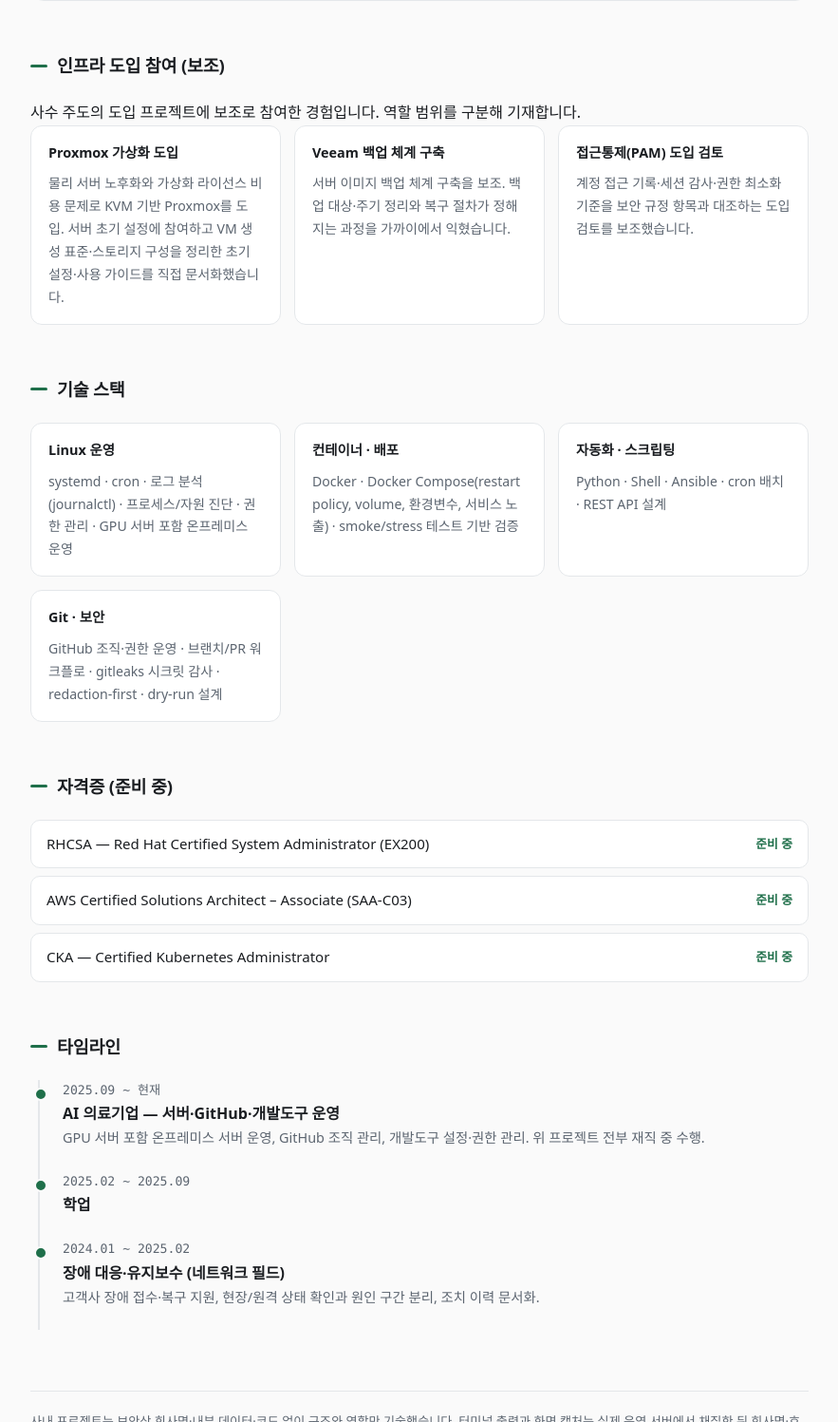
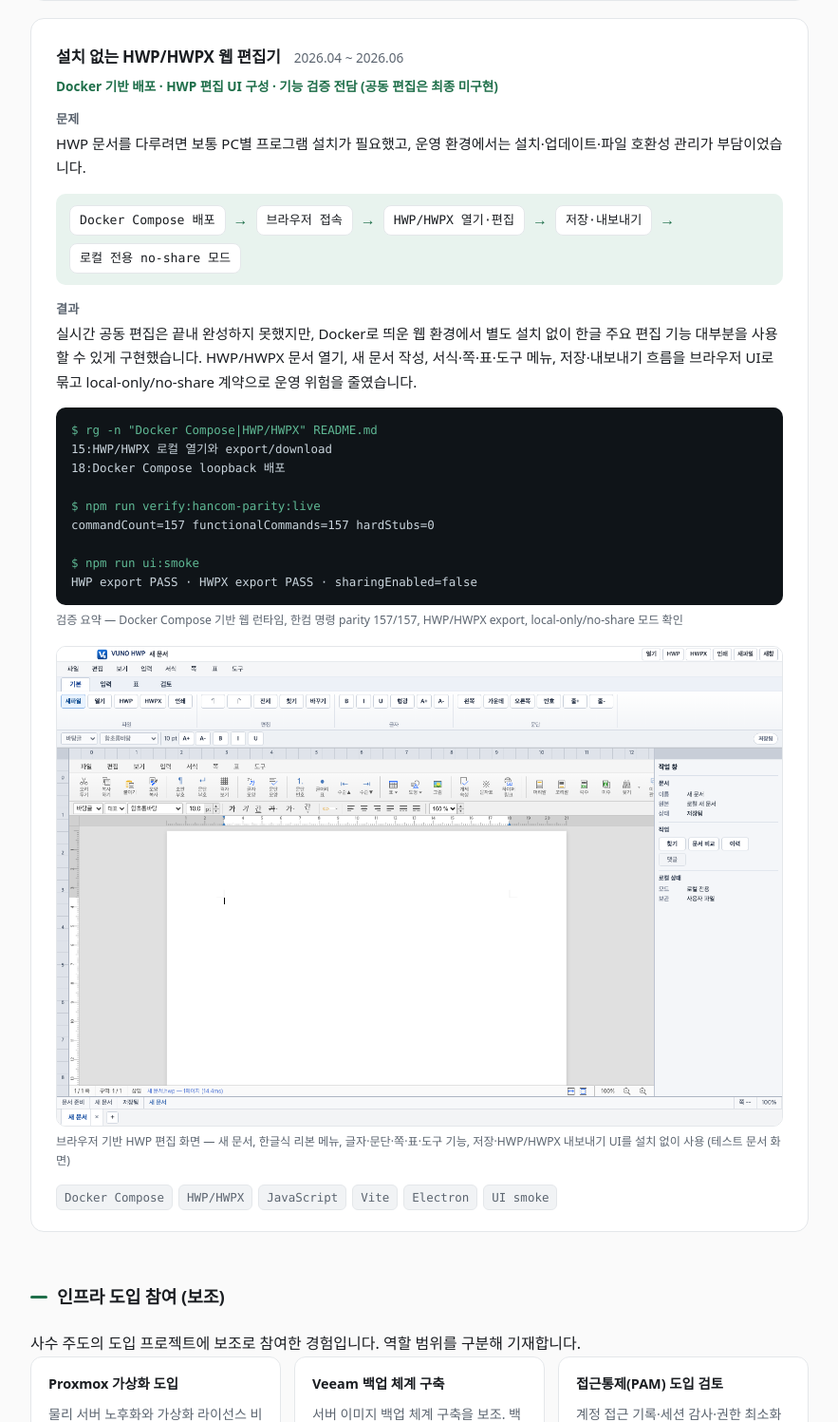
Before and after one commit to ZC021/portfolio, a plain HTML site: page index.html in a window 1280 px wide. Shown: the part 4838-6335 px from the top of the page at 95% size, without its empty margins (198-1081 px from the left). Drawn offline with Linux system fonts and the light colour scheme.

Commit message:
Add RHWP web editor project

```diff
--- a/index.html
+++ b/index.html
@@ -233,6 +233,35 @@ www-authenticate: Basic realm="infra-control"</div>
     </figure>
     <div class="tags"><span>Python</span><span>OAuth 위임 인증</span><span>REST API</span><span>Microsoft Entra</span></div>
   </div>
+
+  <div class="proj">
+    <div class="top"><h3>설치 없는 HWP/HWPX 웹 편집기</h3><span class="period">2026.04 ~ 2026.06</span></div>
+    <div class="role">Docker 기반 배포 · HWP 편집 UI 구성 · 기능 검증 전담 (공동 편집은 최종 미구현)</div>
+    <p><b class="k">문제</b>HWP 문서를 다루려면 보통 PC별 프로그램 설치가 필요했고, 운영 환경에서는 설치·업데이트·파일 호환성 관리가 부담이었습니다.</p>
+    <div class="flow">
+      <span class="n">Docker Compose 배포</span><span class="a">→</span>
+      <span class="n">브라우저 접속</span><span class="a">→</span>
+      <span class="n">HWP/HWPX 열기·편집</span><span class="a">→</span>
+      <span class="n">저장·내보내기</span><span class="a">→</span>
+      <span class="n">로컬 전용 no-share 모드</span>
+    </div>
+    <p><b class="k">결과</b>실시간 공동 편집은 끝내 완성하지 못했지만, Docker로 띄운 웹 환경에서 별도 설치 없이 한글 주요 편집 기능 대부분을 사용할 수 있게 구현했습니다. HWP/HWPX 문서 열기, 새 문서 작성, 서식·쪽·표·도구 메뉴, 저장·내보내기 흐름을 브라우저 UI로 묶고 local-only/no-share 계약으로 운영 위험을 줄였습니다.</p>
+    <div class="evi"><span class="p">$ rg -n "Docker Compose|HWP/HWPX" README.md</span>
+15:HWP/HWPX 로컬 열기와 export/download
+18:Docker Compose loopback 배포
+
+<span class="p">$ npm run verify:hancom-parity:live</span>
+commandCount=157 functionalCommands=157 hardStubs=0
+
+<span class="p">$ npm run ui:smoke</span>
+HWP export PASS · HWPX export PASS · sharingEnabled=false</div>
+    <div class="evi-cap">검증 요약 — Docker Compose 기반 웹 런타임, 한컴 명령 parity 157/157, HWP/HWPX export, local-only/no-share 모드 확인</div>
+    <figure class="shot">
+      <img src="img/rhwp-editor.png" alt="설치 없는 HWP/HWPX 웹 편집기 실화면 — 브라우저에서 새 문서와 한글식 리본 메뉴 표시" loading="lazy">
+      <figcaption>브라우저 기반 HWP 편집 화면 — 새 문서, 한글식 리본 메뉴, 글자·문단·쪽·표·도구 기능, 저장·HWP/HWPX 내보내기 UI를 설치 없이 사용 (테스트 문서 화면)</figcaption>
+    </figure>
+    <div class="tags"><span>Docker Compose</span><span>HWP/HWPX</span><span>JavaScript</span><span>Vite</span><span>Electron</span><span>UI smoke</span></div>
+  </div>
 </section>
 
 <section>
```
Also changed, not shown: img/rhwp-editor.png (added).
